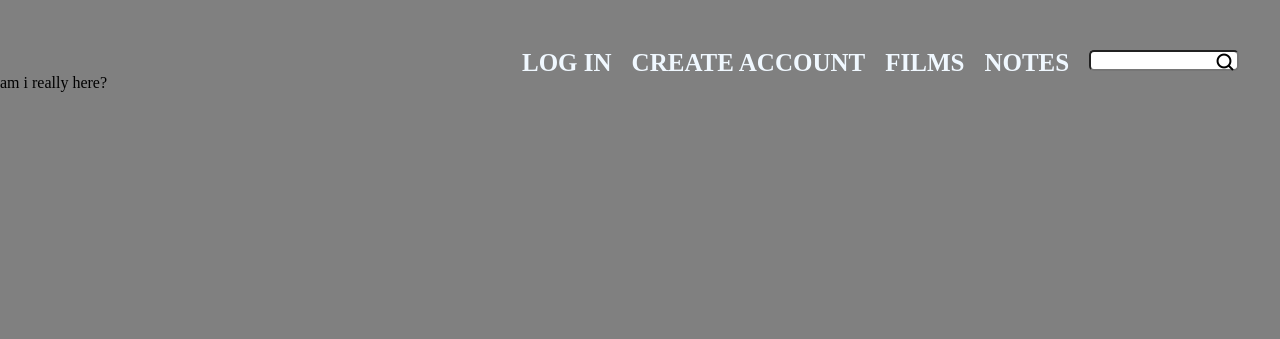
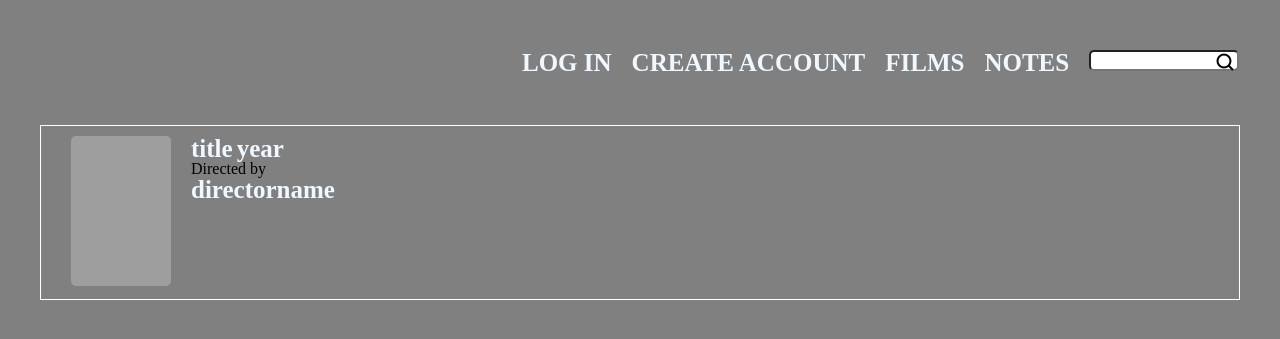
Before and after one commit to Corgieater/merelyasite, a Flask app: page /search/1 in a window 1280 px wide. Shown: the top 339 px of the page. Run offline with Flask 2, Linux system fonts and the light colour scheme; some libraries are stand-ins or nearby versions; grey boxes are pictures that could not be loaded.

Commit message:
finished search movie by name

```diff
--- a/static/css/public.css
+++ b/static/css/public.css
@@ -1,5 +1,5 @@
 body {
-  background-color: gray;
+  background-color: grey;
 }
 
 *,
@@ -14,6 +14,7 @@ body {
 
 .wrap {
   max-width: 1200px;
+  margin: 50px auto;
 }
 
 nav {
--- /dev/null
+++ b/static/css/searchResults.css
@@ -0,0 +1,17 @@
+.frame {
+  border: white 1px solid;
+}
+
+.showRow {
+  padding: 10px;
+}
+
+.showRow > div {
+  margin-left: 20px;
+}
+
+.showRow > div > img {
+  width: 100px;
+  height: 150px;
+  border-radius: 5px;
+}
--- a/static/js/navScript.js
+++ b/static/js/navScript.js
@@ -106,16 +106,15 @@ async function sendDataToBackend(method, data) {
     return res.message;
   }
 }
-
+let dataForShowrow = {};
 // 搜尋
-searchFormBt.addEventListener("click", async function () {
+searchFormBt.addEventListener("click", async function (e) {
+  e.preventDefault();
   let userInput = document.querySelector("#userInput").value;
   data = {
     searchTerm: userInput,
   };
-  const req = await fetch(`/api/search/${userInput}`);
-  const res = await req.json();
-  window.location.replace(`/search/${userInput}`);
+  window.location.replace(`/search/${userInput}`, res);
 });
 
 // 小功能
--- a/static/js/searchResults.js
+++ b/static/js/searchResults.js
@@ -0,0 +1,60 @@
+let frame = document.querySelector(".frame");
+
+async function getData() {
+  let webHref = window.location.href;
+  let userInput = webHref.slice(29);
+  let req = await fetch(`/api/search/${userInput}`);
+  const res = await req.json();
+  console.log(res);
+  return res;
+}
+
+async function makeShowRow() {
+  let data = await getData();
+  let showPlace = document.querySelector(".frame > ul");
+  data = await data.data;
+  console.log(data);
+
+  //   use for of for async func
+  for (const info of data) {
+    console.log(info);
+    let id = info["id"];
+    let title = info["title"];
+    let hrefTitle = title.split(" ").join("-");
+    let year = info["year"];
+    let directors = info["directors"];
+    let li = document.createElement("li");
+    let div1 = document.createElement("div");
+    let div2 = document.createElement("div");
+    let div3 = document.createElement("div");
+    let img = document.createElement("img");
+    let a1 = document.createElement("a");
+    let a2 = document.createElement("a");
+    let p = document.createElement("p");
+    img.src = `https://d4u16azcwb6ha.cloudfront.net/img${id}.jpg`;
+    a1.href = `/film/${hrefTitle}`;
+    a2.href = `/film/${year}`;
+    a1.textContent = title + " ";
+    a2.textContent = year;
+    p.textContent = "Directed by ";
+    div1.append(img);
+    div2.append(a1);
+    div2.append(a2);
+    div2.append(p);
+    div3.append(div1);
+    div3.append(div2);
+    div3.classList.add("showRow");
+    div3.classList.add("flex");
+    for (let director of directors) {
+      let hrefDirector = director.replace(" ", "-");
+      let a = document.createElement("a");
+      a.href = `/director/${hrefDirector}`;
+      a.textContent = director;
+      p.append(a);
+    }
+    li.append(div3);
+    showPlace.append(li);
+  }
+}
+
+makeShowRow();
--- a/templates/searchResults.html
+++ b/templates/searchResults.html
@@ -1,3 +1,26 @@
-{% extends "base.html" %} {% block style %}{% endblock %} {% block content %}
-<p>am i really here?</p>
+{% extends "base.html" %} {% block style %}
+<link
+  rel="stylesheet"
+  type="text/css"
+  href="{{url_for('static', filename='css/searchResults.css')}}"
+/>{% endblock %} {% block content %}
+<div class="frame">
+  <ul>
+    <li>
+      <div class="showRow flex">
+        <div>
+          <img src="https://d4u16azcwb6ha.cloudfront.net/img1.jpg" alt="img" />
+        </div>
+        <div>
+          <a href="/film/moviename-year">title</a>
+          <a href="/films/year/movieyear">year</a>
+          <p>Directed by</p>
+          <a href="/director/directorname">directorname</a>
+        </div>
+      </div>
+    </li>
+  </ul>
+</div>
+{% endblock %} {% block script %}
+<script src="{{ url_for('static', filename='js/searchResults.js') }}"></script>
 {% endblock %}
--- a/views/search.py
+++ b/views/search.py
@@ -11,15 +11,14 @@ search_Blueprint = Blueprint(
 
 @search_Blueprint.route('/api/search/<user_input>')
 def search(user_input):
-    results = get_info_func(user_input)
-    if len(results) == 0:
-        return {
-            'error': True,
-            'message': 'No such key word, please try another'
-        }
-    else:
-        return results
+    return get_info_func(user_input)
+
 
 @search_Blueprint.route('/search/<user_input>')
 def redirect_to_search_page(user_input):
     return render_template('searchResults.html')
+
+
+# @search_Blueprint.route('/api/search/checkCookie')
+# def check_cookie():
+#     return check_cookie_func()
```
Also changed, not shown: controllers/search.py (+47 -8 lines).
